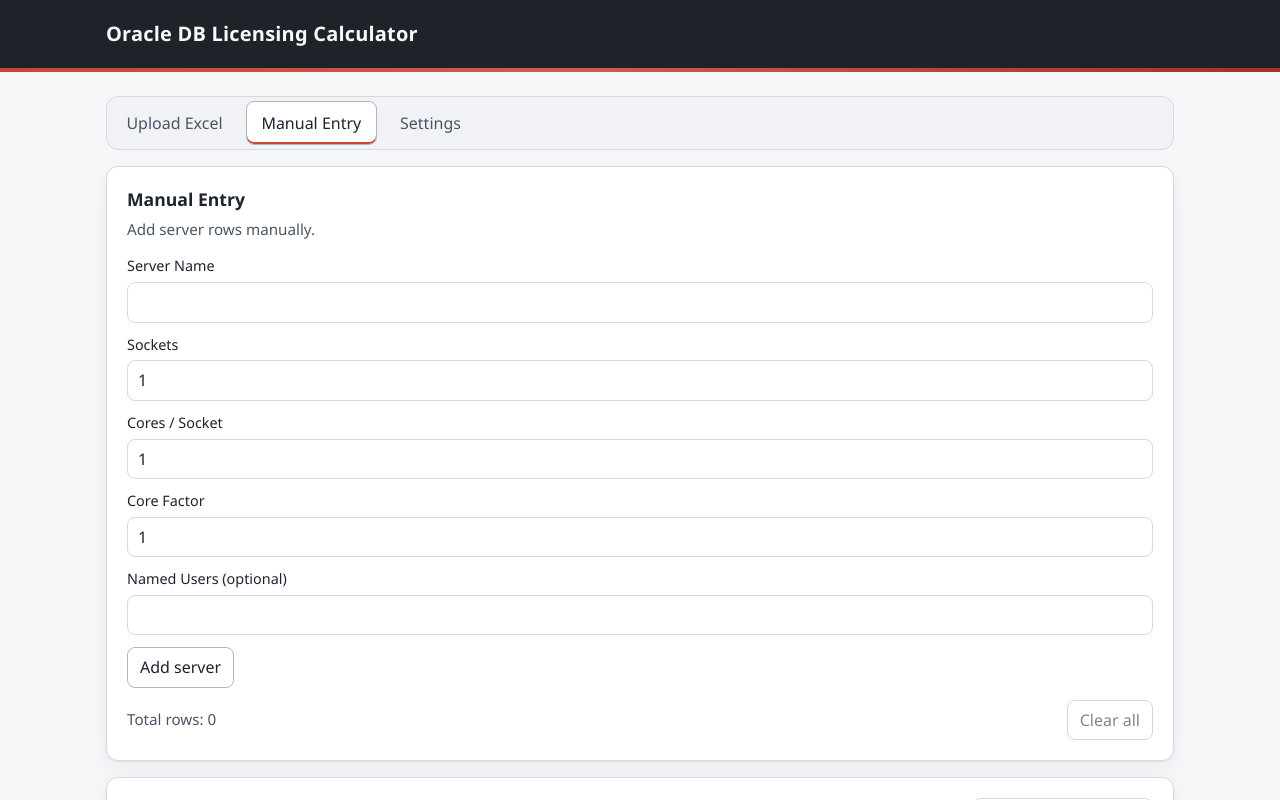
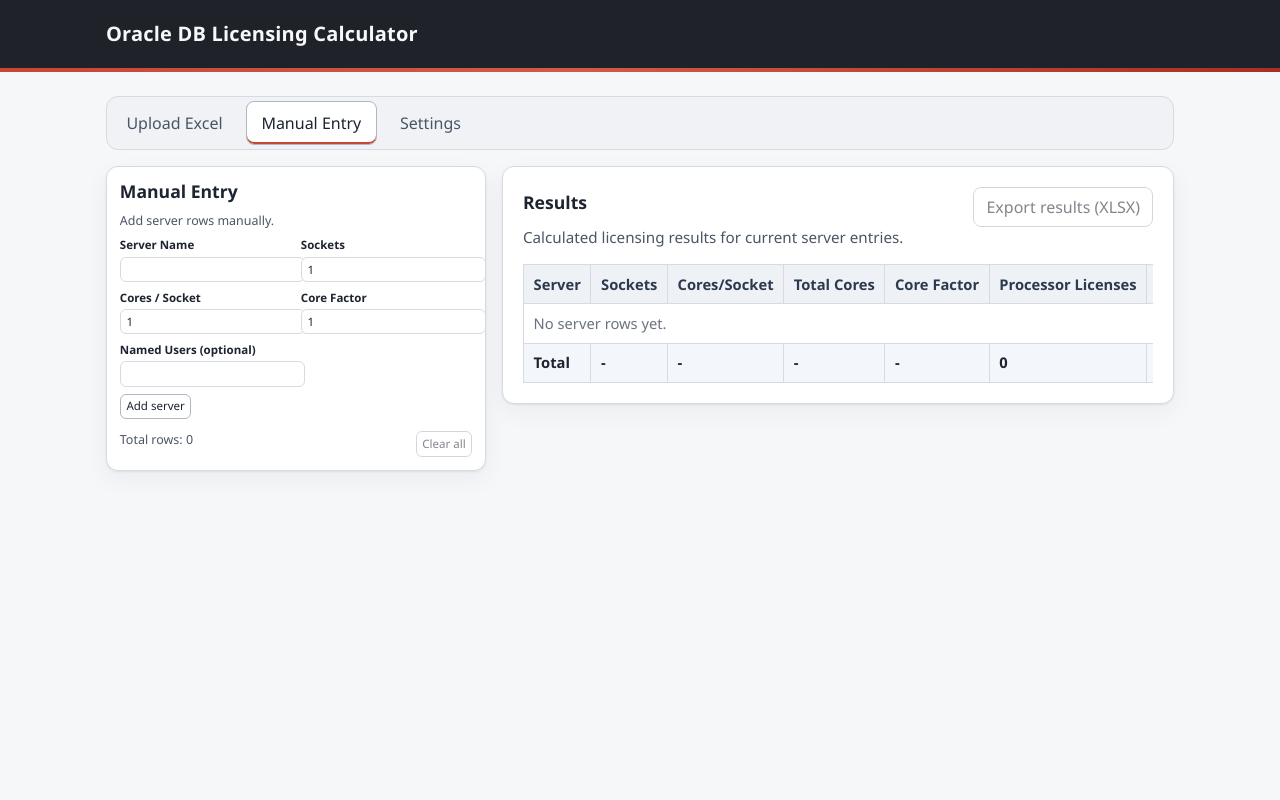
Before and after one commit to Naji-Z94/Oracle-DB-license-calculator, a React (Vite) app: page / in a window 1280 px wide. Both pictures are taken after a click on the button "Manual Entry". Shown: the top 800 px of the page. Built offline with nearby package versions, Linux system fonts and the light colour scheme.

Commit message:
UI: compact manual layout and action buttons

```diff
--- a/src/features/manual/ManualEntry.tsx
+++ b/src/features/manual/ManualEntry.tsx
@@ -94,12 +94,12 @@
   }
 
   return (
-    <>
-      <section className="panel">
+    <div className="manual-entry-layout">
+      <section className="panel manual-panel">
         <h2>Manual Entry</h2>
         <p className="muted">Add server rows manually.</p>
 
-        <form className="form-grid" onSubmit={handleSubmit}>
+        <form className="form-grid manual-form-grid" onSubmit={handleSubmit}>
           <div className="field">
             <label htmlFor="serverName">Server Name</label>
             <input
@@ -184,7 +184,7 @@
       </section>
 
       <ResultsTable servers={servers} settings={settings} onEdit={handleEdit} onRemove={handleRemove} />
-    </>
+    </div>
   )
 }
 
--- a/src/features/results/ResultsTable.tsx
+++ b/src/features/results/ResultsTable.tsx
@@ -92,7 +92,7 @@
               <th>Min NUP Required</th>
               <th>Named Users</th>
               <th>NUP Gap</th>
-              <th>Actions</th>
+              <th className="actions-col">Actions</th>
             </tr>
           </thead>
           <tbody>
@@ -115,14 +115,14 @@
                 <td>{result.minNupRequired}</td>
                 <td>{server.namedUsers ?? '-'}</td>
                 <td>{result.nupGap ?? '-'}</td>
-                <td className="table-actions">
+                <td className="table-actions actions-col">
                   {settings.edition === 'SE2' && server.sockets > 2 && (
                     <span className="warning-badge">SE2 exceeds 2-socket limit</span>
                   )}
-                  <button type="button" onClick={() => onEdit(server)}>
+                  <button type="button" className="table-action-btn" onClick={() => onEdit(server)}>
                     Edit
                   </button>
-                  <button type="button" onClick={() => onRemove(server.id)}>
+                  <button type="button" className="table-action-btn" onClick={() => onRemove(server.id)}>
                     Remove
                   </button>
                 </td>
--- a/src/styles/redwood.css
+++ b/src/styles/redwood.css
@@ -121,6 +121,53 @@
   margin-top: var(--rw-space-4);
 }
 
+.manual-entry-layout {
+  display: grid;
+  grid-template-columns: minmax(320px, 380px) minmax(0, 1fr);
+  gap: var(--rw-space-4);
+  align-items: start;
+}
+
+.manual-entry-layout .results-panel {
+  margin-top: 0;
+}
+
+.manual-form-grid {
+  grid-template-columns: repeat(2, minmax(0, 1fr));
+  gap: 0.45rem 0.6rem;
+}
+
+.manual-form-grid .actions-row {
+  grid-column: 1 / -1;
+}
+
+.manual-panel {
+  padding: 0.8rem;
+}
+
+.manual-panel .field {
+  gap: 0.2rem;
+}
+
+.manual-panel label {
+  font-size: 0.72rem;
+  font-weight: 600;
+}
+
+.manual-panel input,
+.manual-panel select,
+.manual-panel button {
+  min-height: 1.6rem;
+  padding: 0.1rem 0.35rem;
+  font-size: 0.72rem;
+  border-radius: 6px;
+}
+
+.manual-panel .muted {
+  margin-bottom: 0.5rem;
+  font-size: 0.78rem;
+}
+
 .muted {
   color: var(--rw-text-secondary);
 }
@@ -207,6 +254,24 @@
 
 .table-actions {
   gap: var(--rw-space-2);
+  white-space: nowrap;
+  flex-wrap: nowrap;
+}
+
+.actions-col {
+  white-space: nowrap;
+}
+
+.results-table td.actions-col {
+  padding: 0.3rem 0.4rem;
+}
+
+.table-action-btn {
+  min-height: 1.55rem;
+  padding: 0.05rem 0.35rem;
+  font-size: 0.72rem;
+  line-height: 1;
+  white-space: nowrap;
 }
 
 .warning-box {
@@ -233,6 +298,18 @@
 }
 
 @media (max-width: 768px) {
+  .manual-entry-layout {
+    grid-template-columns: 1fr;
+  }
+
+  .manual-form-grid {
+    grid-template-columns: 1fr;
+  }
+
+  .manual-form-grid .actions-row {
+    grid-column: auto;
+  }
+
   .tabs {
     overflow-x: auto;
   }
```
